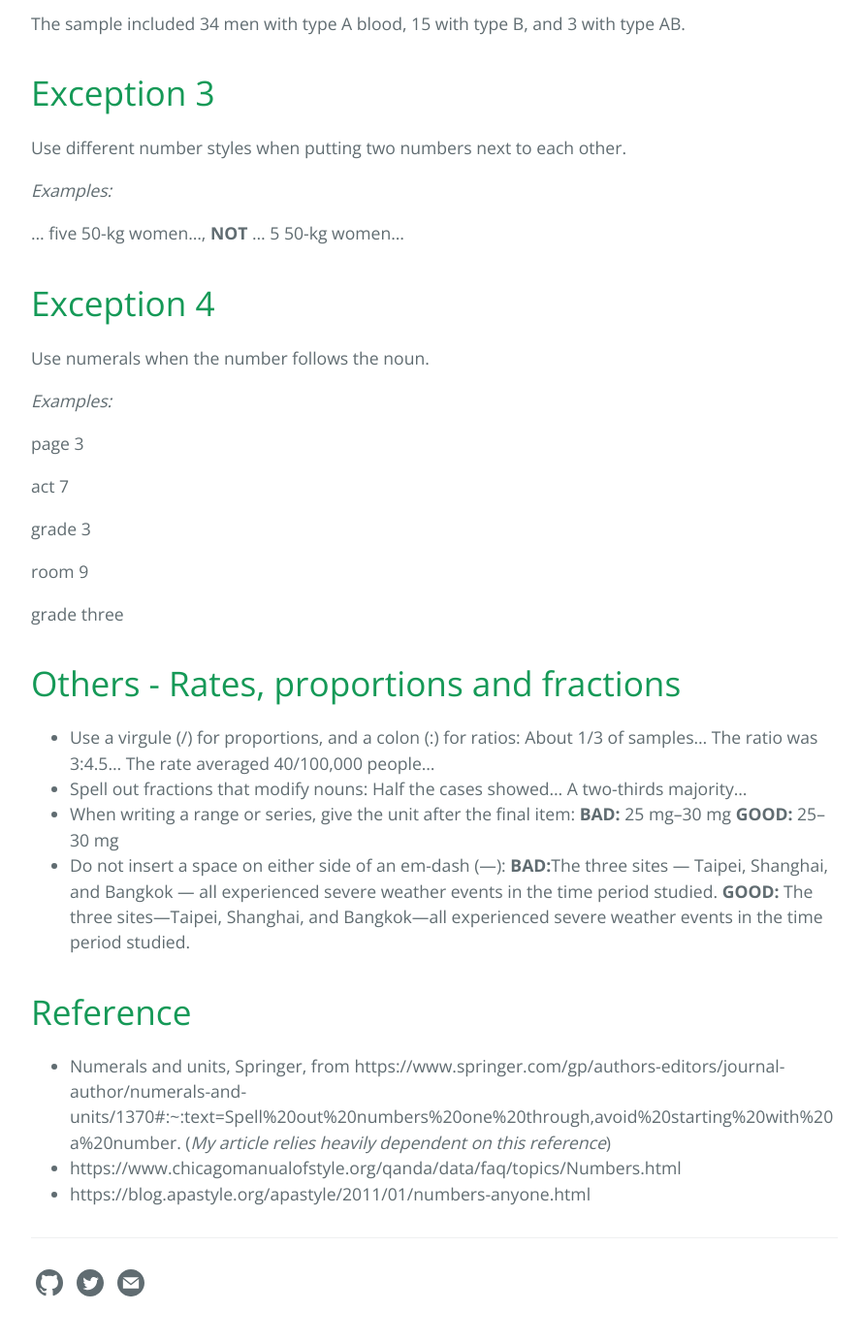
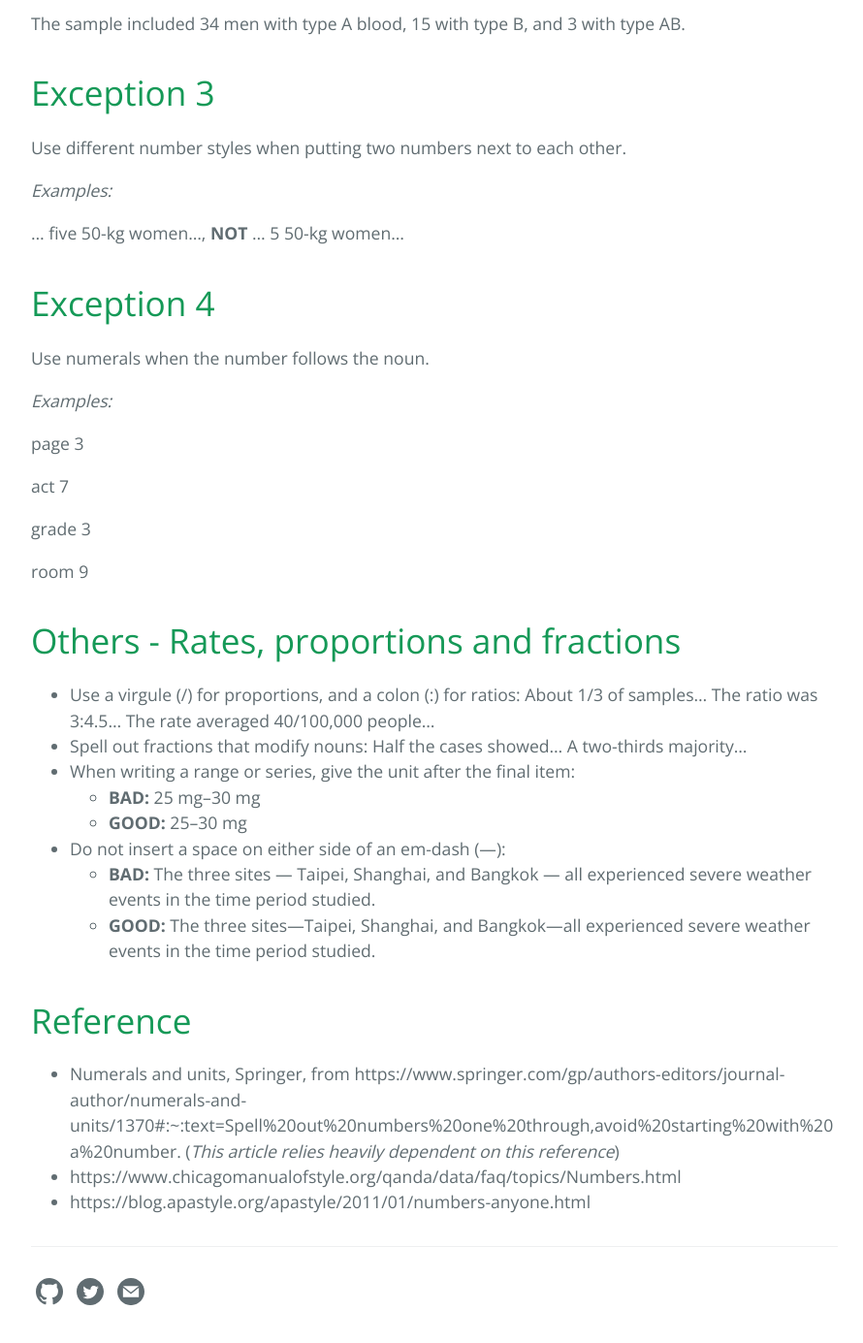
Before and after one commit to huanfachen/huanfac.github.io, a Jekyll site: the page built from _posts/2024-06-18-Numerals-and-Units-in-academic-writing.md, in a window 1280 px wide and 1400 px high, scrolled down 1615 px. Shown: the top 1385 px of the window at 97% size, without its empty margins (192-1082 px from the left). Built offline with Jekyll 4.4.1, drawn with Linux system fonts in a browser that asks for light colours.

Commit message:
update blog on numerals and units

```diff
--- a/_posts/2024-06-18-Numerals-and-Units-in-academic-writing.md
+++ b/_posts/2024-06-18-Numerals-and-Units-in-academic-writing.md
@@ -67,8 +67,6 @@ grade 3
 
 room 9
 
-grade three
-
 # Others - Rates, proportions and fractions
 
 - Use a virgule (/) for proportions, and a colon (:) for ratios:
@@ -79,14 +77,16 @@ grade three
   Half the cases showed…
   A two-thirds majority…
 - When writing a range or series, give the unit after the final item:
-  **BAD:** 25 mg–30 mg
-  **GOOD:** 25–30 mg
+  - **BAD:** 25 mg–30 mg
+  - **GOOD:** 25–30 mg
+
 - Do not insert a space on either side of an em-dash (—):
-  **BAD:**The three sites — Taipei, Shanghai, and Bangkok — all experienced severe weather events in the time period studied.
-  **GOOD:** The three sites—Taipei, Shanghai, and Bangkok—all experienced severe weather events in the time period studied.
+  - **BAD:** The three sites — Taipei, Shanghai, and Bangkok — all experienced severe weather events in the time period studied.
+  - **GOOD:** The three sites—Taipei, Shanghai, and Bangkok—all experienced severe weather events in the time period studied.
+
 
 # Reference
 
-- Numerals and units, Springer, from https://www.springer.com/gp/authors-editors/journal-author/numerals-and-units/1370#:~:text=Spell%20out%20numbers%20one%20through,avoid%20starting%20with%20a%20number. (*My article relies heavily dependent on this reference*)
+- Numerals and units, Springer, from https://www.springer.com/gp/authors-editors/journal-author/numerals-and-units/1370#:~:text=Spell%20out%20numbers%20one%20through,avoid%20starting%20with%20a%20number. (*This article relies heavily dependent on this reference*)
 - https://www.chicagomanualofstyle.org/qanda/data/faq/topics/Numbers.html
 - https://blog.apastyle.org/apastyle/2011/01/numbers-anyone.html
```
